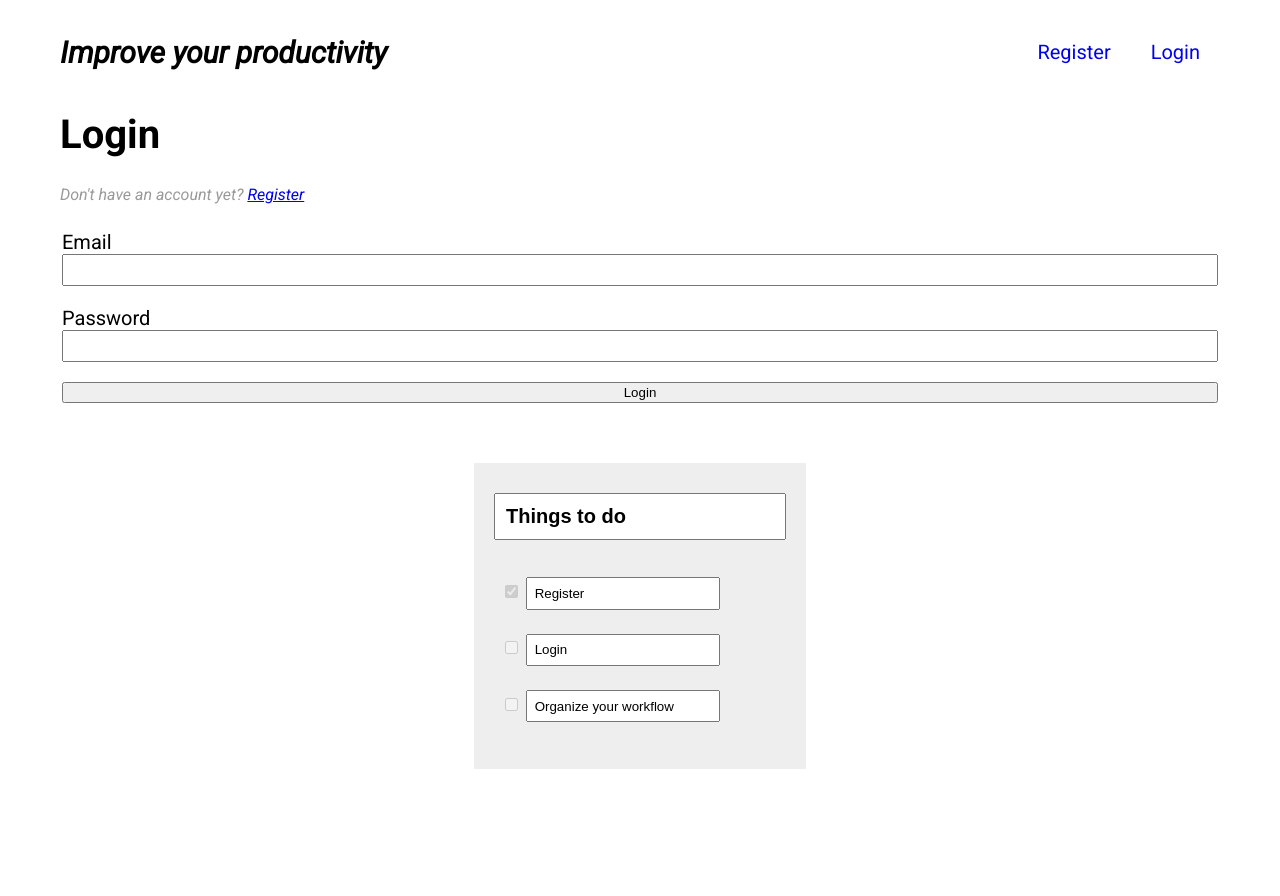
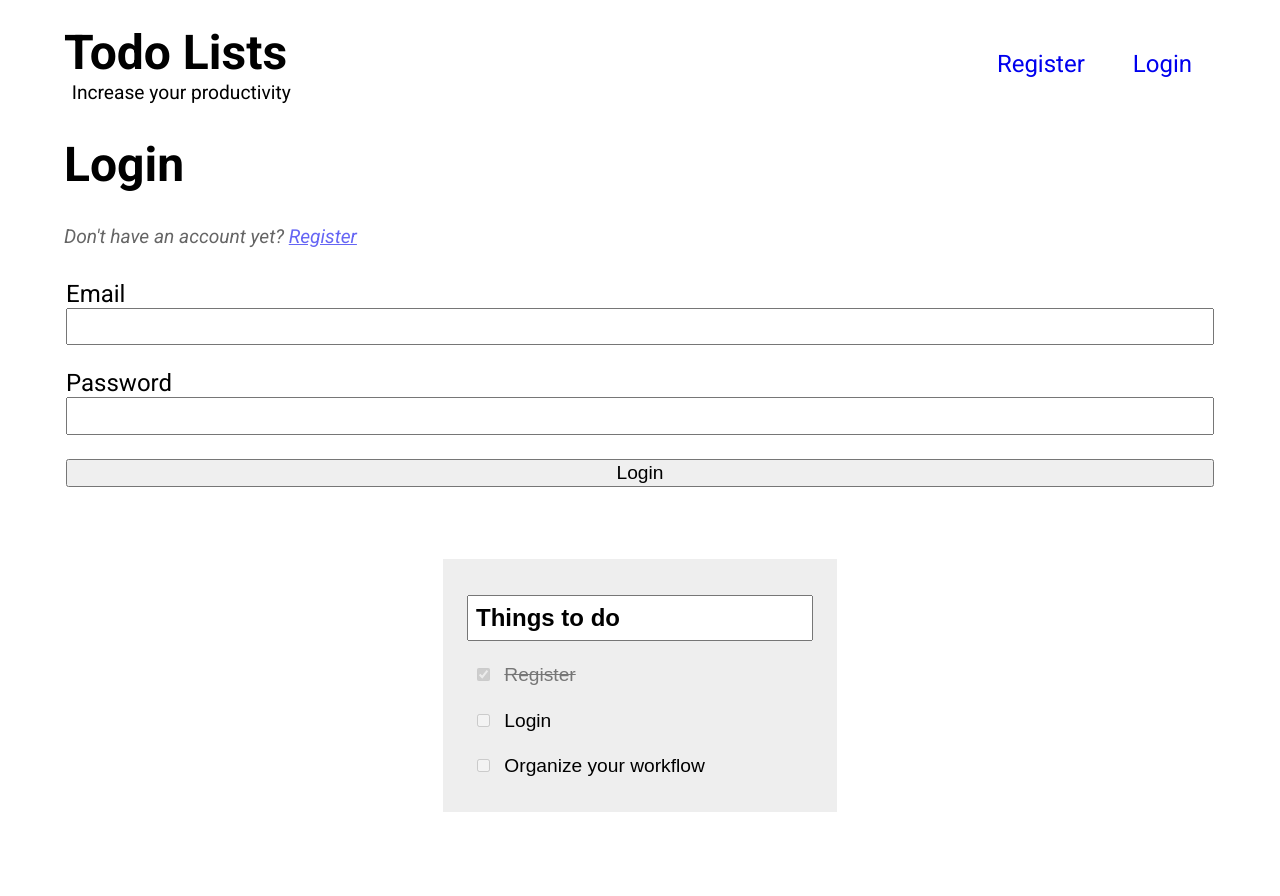
Before and after one commit to austinmalmberg/flask-tasklist, a Flask app: page /login in a window 1280 px wide. Before the commit the page ends 769 px from the top, so only its background shows below. Run offline with Flask 2, Linux system fonts and the light colour scheme.

Commit message:
Began styling

```diff
--- a/static/style.css
+++ b/static/style.css
@@ -3,7 +3,7 @@
 }
 
 html {
-    font-size: 20px;
+    font-size: 24px;
     font-family: 'Roboto', sans-serif;
 }
 
@@ -13,10 +13,6 @@ body {
     max-width: 1200px;
 
     padding: 1em;
-}
-
-input[type="text"], input[type="password"] {
-    padding: 0.5em;
 }
 
 .flash {
@@ -29,7 +25,40 @@ input[type="text"], input[type="password"] {
 .whisper {
     font-size: 0.8em;
     font-style: oblique;
-    color: #999;
+    opacity: 60%;
+}
+
+
+/*              FORMS               */
+
+fieldset {
+    display: flex;
+    flex-direction: column;
+
+    padding: 0.5em 0;
+    border: none;
+}
+
+input {
+    font-size: 0.8em;
+}
+
+input[type="text"], input[type="password"] {
+    padding: 0.3em;
+}
+
+
+/*              BRAND                   */
+
+.brand--title {
+    margin: 0;
+    font-size: 2em;
+}
+
+.brand--slogan {
+    margin: 0;
+    margin-left: 0.4em;
+    font-size: 0.8em;
 }
 
 
@@ -39,11 +68,6 @@ nav {
     display: flex;
     justify-content: space-between;
     align-items: center;
-}
-
-nav .slogan {
-    margin: 0.25em 0;
-    font-style: oblique;
 }
 
 nav a {
@@ -85,8 +109,18 @@ nav a {
     background-color: #eee;
 }
 
+.todo--item {
+    border: none;
+    background: transparent;
+}
+
+.todo--item:hover {
+    background: white;
+}
+
 .todo--list {
     padding: 0;
+    margin: 0;
 }
 
 .todo--title {
@@ -97,30 +131,43 @@ nav a {
     position: relative;
     list-style-type: none;
 
-    margin: 0.5em 0;
-
-    padding: 0.3em;
+    padding: 0.2em;
 
     border: 1px solid #eee;
 }
 
 .checked {
-    color: #999;
+    opacity: 50%;
     text-decoration: line-through;
-}
-
-
-/*              FORMS               */
-
-fieldset {
-    display: flex;
-    flex-direction: column;
-
-    padding: 0.5em 0;
-    border: none;
 }
 
 .todo--title {
     font-weight: bold;
     font-size: 1em;
 }
+
+.todo--card input[type=submit] {
+    height: 2em;
+    width: 2em;
+    border: none;
+    opacity: 40%;
+}
+
+.todo--card input[type=submit]:hover {
+    opacity: 100%;
+}
+
+.btn-add {
+    background: url("images/green_plus.png") no-repeat center;
+    background-size: 100% 100%;
+}
+
+.btn-update {
+    background: url("images/blue_arrow.png") no-repeat center;
+    background-size: 100% 100%;
+}
+
+.btn-delete {
+    background: url("images/red_x.png") no-repeat center;
+    background-size: 100% 100%;
+}
--- a/templates/layout.html
+++ b/templates/layout.html
@@ -1,10 +1,13 @@
 <!doctype html>
-<title>{% block title %}{% endblock %} | Task List</title>
+<title>{% block title %}{% endblock %} | Todo Lists</title>
 <link rel="stylesheet" href="{{ url_for('static', filename='style.css') }}">
 <link href="https://fonts.googleapis.com/css2?family=Roboto:ital,wght@0,400;0,700;1,400&display=swap" rel="stylesheet">
 
 <nav>
-    <h2 class="slogan">Improve your productivity</h2>
+    <div class="brand">
+        <h2 class="brand--title">Todo Lists</h2>
+        <p class="brand--slogan">Increase your productivity</p>
+    </div>
     <ul class="nav-list">
         {% if g.user %}
         <li><a href="{{ url_for('auth.logout') }}">Logout</a>
--- a/templates/list_items_readonly.html
+++ b/templates/list_items_readonly.html
@@ -5,7 +5,7 @@
             {% for item in todolist.items %}
             <li>
                 <input type="checkbox" value="{{ item.completed }}" disabled {{ "checked" if item.completed }}>
-                <input type="text" value="{{ item.description }}" readonly>
+                <input type="text" class="todo--item {{ 'checked' if item.completed }}" value="{{ item.description }}" readonly>
             </li>
             {% endfor %}
         </ul>
```
Also changed, not shown: templates/index.html (+3 -5 lines), templates/list_items.html (+4 -3 lines), static/images/blue_arrow.png (added), static/images/green_plus.png (added), static/images/red_x.png (added).
